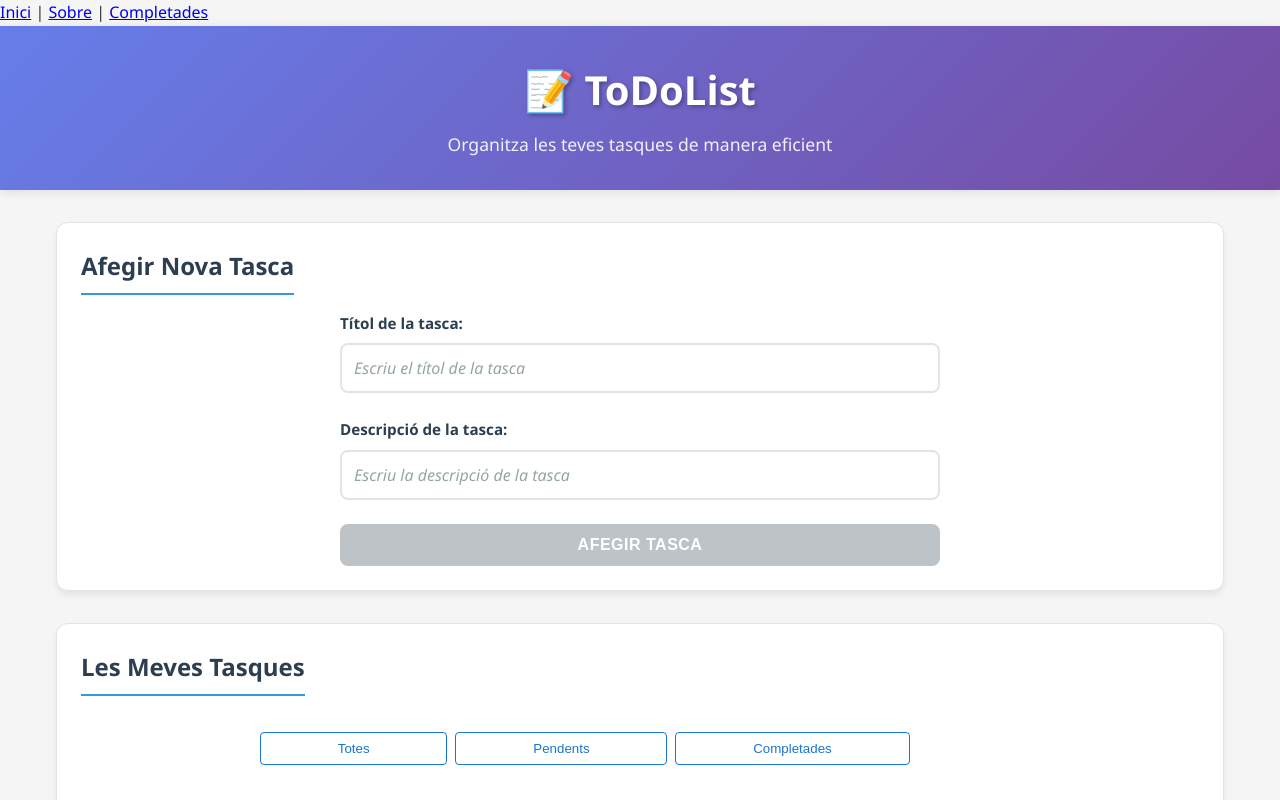
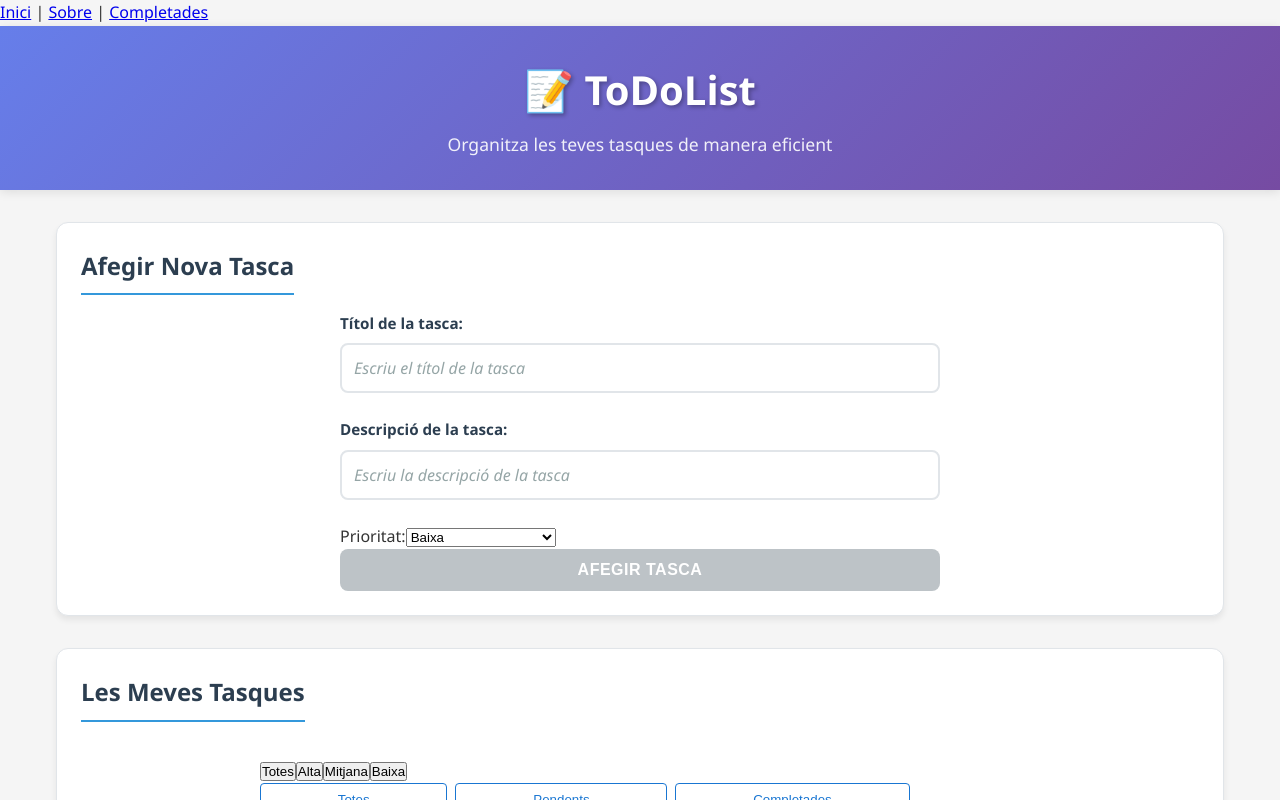
Before and after one commit to alsorribes/Todolist, an Angular app: page / in a window 1280 px wide. Shown: the top 800 px of the page. Built offline with nearby package versions, Linux system fonts and the light colour scheme.

Commit message:
Implementació de filtre per prioritat

```diff
--- a/src/app/components/task-form/task-form.html
+++ b/src/app/components/task-form/task-form.html
@@ -21,6 +21,16 @@
     required>
   </div>
 
+  <div>
+    <label for="priority">Prioritat:</label>
+    <select id="priority" name="priority" [(ngModel)]="priority" required>
+      <option value="" disabled selected>Selecciona la prioritat</option>
+      <option value="high">Alta</option>
+      <option value="medium">Mitjana</option>
+      <option value="low">Baixa</option>
+    </select>
+  </div>
+
   <button type="submit" [disabled]="!title">
     Afegir Tasca
   </button>
--- a/src/app/components/task-form/task-form.ts
+++ b/src/app/components/task-form/task-form.ts
@@ -15,12 +15,13 @@ export class TaskForm {
 
   public title = '';
   description = '';
+  priority: 'high' | 'medium' | 'low' = 'low'; //Per defecte prioritat baixa
 
   onSubmit() {
     console.log(this.title)
     const title = this.title.trim();
     if (title) {
-      this.taskService.addTask(title, this.description);
+      this.taskService.addTask(title, this.description, this.priority);
       this.cleanContents();
     }
   }
--- a/src/app/components/task-list/task-list.html
+++ b/src/app/components/task-list/task-list.html
@@ -13,6 +13,13 @@
   </div>
 
   <!-- Lista de tareas -->
+  <div class="priority-filter-buttons">
+    <button (click)="priorityFilter = 'all'">Totes</button>
+    <button (click)="priorityFilter = 'high'">Alta</button>
+    <button (click)="priorityFilter = 'medium'">Mitjana</button>
+    <button (click)="priorityFilter = 'low'">Baixa</button>
+  </div>
+
   <div class="filter-buttons">
     <button (click)="filter = 'all'" [class.activate]="filter === 'all'">Totes</button>
     <button (click)="filter = 'pending'" [class.activate]="filter === 'pending'">Pendents</button>
@@ -23,7 +30,7 @@
       <p>Encara no hi ha tasques. Afegeix la teva primera tasca!</p>
     </div>
 
-    <div *ngFor="let task of tasks | taskStatusFilter:filter" class="task-item" [class.completed]="task.completed">
+    <div *ngFor="let task of tasks | priorityFilter:priorityFilter | taskStatusFilter:filter" class="task-item" [class.completed]="task.completed">
       <div class="task-content">
         <div class="task-checkbox">
           <input
@@ -51,8 +58,10 @@
           <small class="task-date">
             Creada: {{ task.createdAt | date:'dd/MM/yyyy HH:mm' }}
           </small>
+          <small class="task-priority" *ngIf="task.priority">
+            Prioritat: {{ task.priority }}
+          </small>
         </div>
-
 
       <div class="task-actions">
         <button
--- a/src/app/components/task-list/task-list.ts
+++ b/src/app/components/task-list/task-list.ts
@@ -3,18 +3,20 @@ import { CommonModule } from '@angular/common';
 import { TaskService } from '../../services/task.service';
 import { RouterModule } from '@angular/router';
 import { TaskStatusFilterPipe } from '../../pipes/task-status-filter-pipe';
+import { PriorityFilterPipe } from '../../pipes/priority-filter-pipe';
 
 //Llista de tasques
 @Component({
   selector: 'app-task-list',
   standalone: true,
-  imports: [CommonModule, RouterModule, TaskStatusFilterPipe],
+  imports: [CommonModule, RouterModule, TaskStatusFilterPipe, PriorityFilterPipe],
   templateUrl: './task-list.html',
   styleUrl: './task-list.css'
 })
 export class TaskList {
   private taskService = inject(TaskService);
   filter: 'all' | 'completed' | 'pending' = 'all';  //Declarem els estats de les tasques per poder filtrar-los
+  priorityFilter: 'all' | 'high' | 'medium' | 'low' = 'all';  //Declarem les prioritats de cada tasca
 
   //Exposem les tasques del servei
   get tasks() {
--- a/src/app/models/task.model.ts
+++ b/src/app/models/task.model.ts
@@ -7,4 +7,5 @@ export interface Task {
     description?: string;
     completed: boolean;
     createdAt: Date;
+    priority: 'high' | 'medium' | 'low';
 }
--- /dev/null
+++ b/src/app/pipes/priority-filter-pipe.ts
@@ -0,0 +1,19 @@
+import { Pipe, PipeTransform } from '@angular/core';
+import { Task } from '../models/task.model';
+
+@Pipe({
+  name: 'priorityFilter',
+  standalone: true,
+})
+export class PriorityFilterPipe implements PipeTransform {
+
+  transform(tasks: Task[], priority: 'all' | 'high' | 'medium' | 'low'): Task[] {
+    if (!tasks) return [];
+
+    if (priority === 'all') {
+      return tasks;
+    } else {
+      return tasks.filter(t => t.priority === priority);
+    }
+  }
+}
--- a/src/app/services/task.service.ts
+++ b/src/app/services/task.service.ts
@@ -29,13 +29,14 @@ export class TaskService {
   /**
    * Afegir una nova tasca
    */
-  addTask(title: string, description?: string): Task {
+  addTask(title: string, description: string, priority: 'high' | 'medium' | 'low'): Task {
     const newTask: Task = {
       id: this.nextId(),
       title: title.trim(),
       description: description?.trim() || undefined,
       completed: false,
-      createdAt: new Date()
+      createdAt: new Date(),
+      priority
     };
 
     //Actualitzem l'array de tasques
```
Also changed, not shown: 1 other file (tests, documents, lock files or other folders).
